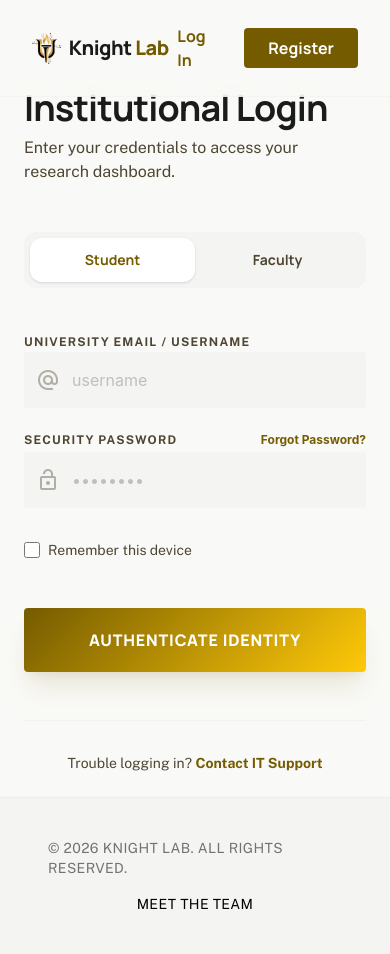
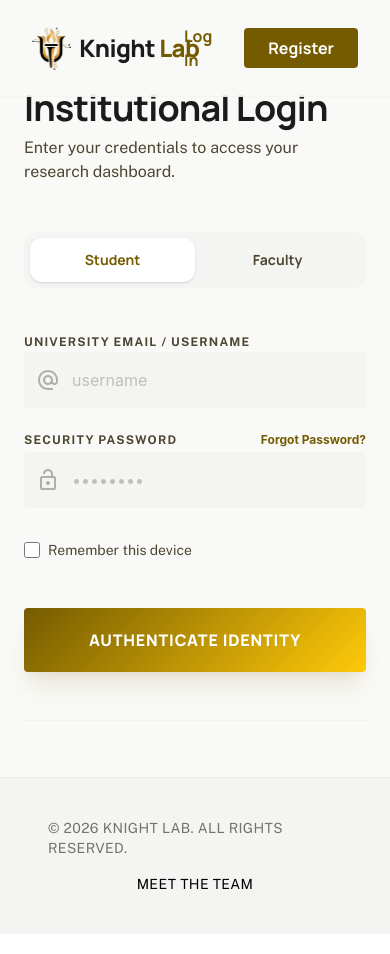
Before and after one commit to XavierS31/COP-4331-Large-Project, a React app in the folder frontend/: page / in a window 390 px wide. Built offline with nearby package versions, Linux system fonts and the light colour scheme; the HTML template or start-up script is replaced by a standard one.

Commit message:
frontend changes

```diff
--- a/frontend/src/components/LoginForm.tsx
+++ b/frontend/src/components/LoginForm.tsx
@@ -2,6 +2,7 @@ import React, { useState, useEffect } from 'react';
 import { useAuth } from '../context/AuthContext';
 import { useNavigate, useSearchParams } from 'react-router-dom';
 import toast from 'react-hot-toast';
+import PageTitle from './PageTitle';
 
 // Step 1: Define your application name/domain
 const app_name = 'cop4331-11-domain.xyz';
@@ -71,6 +72,7 @@ export const LoginForm: React.FC = () => {
   return (
     <section className="w-full md:w-1/2 bg-surface flex items-center justify-center p-6 md:p-24">
       <div className="w-full max-w-md">
+
         <div className="mb-12">
           <h2 className="font-headline text-4xl font-bold text-on-surface tracking-tight mb-2">Institutional Login</h2>
           <p className="text-on-surface-variant font-body">Enter your credentials to access your research dashboard.</p>
@@ -132,9 +134,7 @@ export const LoginForm: React.FC = () => {
           </button>
         </form>
         <div className="mt-12 pt-8 border-t border-outline-variant/15 text-center">
-          <p className="text-on-surface-variant font-body text-sm">
-            Trouble logging in? <a className="text-primary font-bold hover:underline decoration-[#ffc909]" href="#">Contact IT Support</a>
-          </p>
+
         </div>
       </div>
     </section>
--- a/frontend/src/components/PageTitle.tsx
+++ b/frontend/src/components/PageTitle.tsx
@@ -2,13 +2,13 @@ import knightLabLogo from '../assets/KnightLabLogo.png';
 
 function PageTitle() {
   return (
-    <h1 id="title" className="inline-flex items-center gap-2 flex-wrap">
+    <h1 id="title" className="inline-flex items-center justify-center gap-3 sm:gap-4 flex-wrap">
       <img
         src={knightLabLogo}
         alt=""
-        className="h-10 w-auto max-w-full object-contain object-left"
+        className="h-20 sm:h-24 w-auto max-w-full object-contain object-left"
       />
-      <span className="text-2xl font-black tracking-tight font-headline">
+      <span className="text-5xl sm:text-6xl font-black tracking-tight font-headline">
         <span className="text-[#1a1c1b] dark:text-[#f9f9f7]">Knight</span>
         <span className="text-[#755b00] dark:text-[#ffc909]"> Lab</span>
       </span>
--- a/frontend/src/components/RegisterForm.tsx
+++ b/frontend/src/components/RegisterForm.tsx
@@ -1,6 +1,7 @@
 import React, { useState } from 'react';
 import { useNavigate, Link } from 'react-router-dom';
 import toast from 'react-hot-toast';
+import PageTitle from './PageTitle';
 
 // Step 1: Define your domain name
 const app_name = 'cop4331-11-domain.xyz';
@@ -87,6 +88,9 @@ export const RegisterForm: React.FC = () => {
   return (
     <section className="w-full md:w-1/2 flex items-center justify-center p-8 md:p-24 bg-surface">
       <div className="w-full max-w-md">
+        <div className="mb-8 flex justify-center md:justify-start">
+          <PageTitle />
+        </div>
         <div className="mb-10">
           <span className="font-label text-xs font-bold tracking-[0.2em] text-primary uppercase mb-2 block">Institutional Access</span>
           <h2 className="font-headline text-3xl font-extrabold text-on-surface tracking-tight">Create your account</h2>
--- a/frontend/src/components/TopNavBar.tsx
+++ b/frontend/src/components/TopNavBar.tsx
@@ -20,9 +20,9 @@ export const TopNavBar: React.FC<TopNavBarProps> = ({ showAuthButtons = true, se
           <img
             src={knightLabLogo}
             alt=""
-            className="h-8 w-auto max-h-10 object-contain object-left"
+            className="h-11 sm:h-12 w-auto object-contain object-left"
           />
-          <span className="text-xl font-black tracking-tight whitespace-nowrap font-headline">
+          <span className="text-2xl sm:text-3xl font-black tracking-tight whitespace-nowrap font-headline">
             <span className="text-[#1a1c1b] dark:text-[#f9f9f7]">Knight</span>
             <span className="text-[#755b00] dark:text-[#ffc909]"> Lab</span>
           </span>
```
